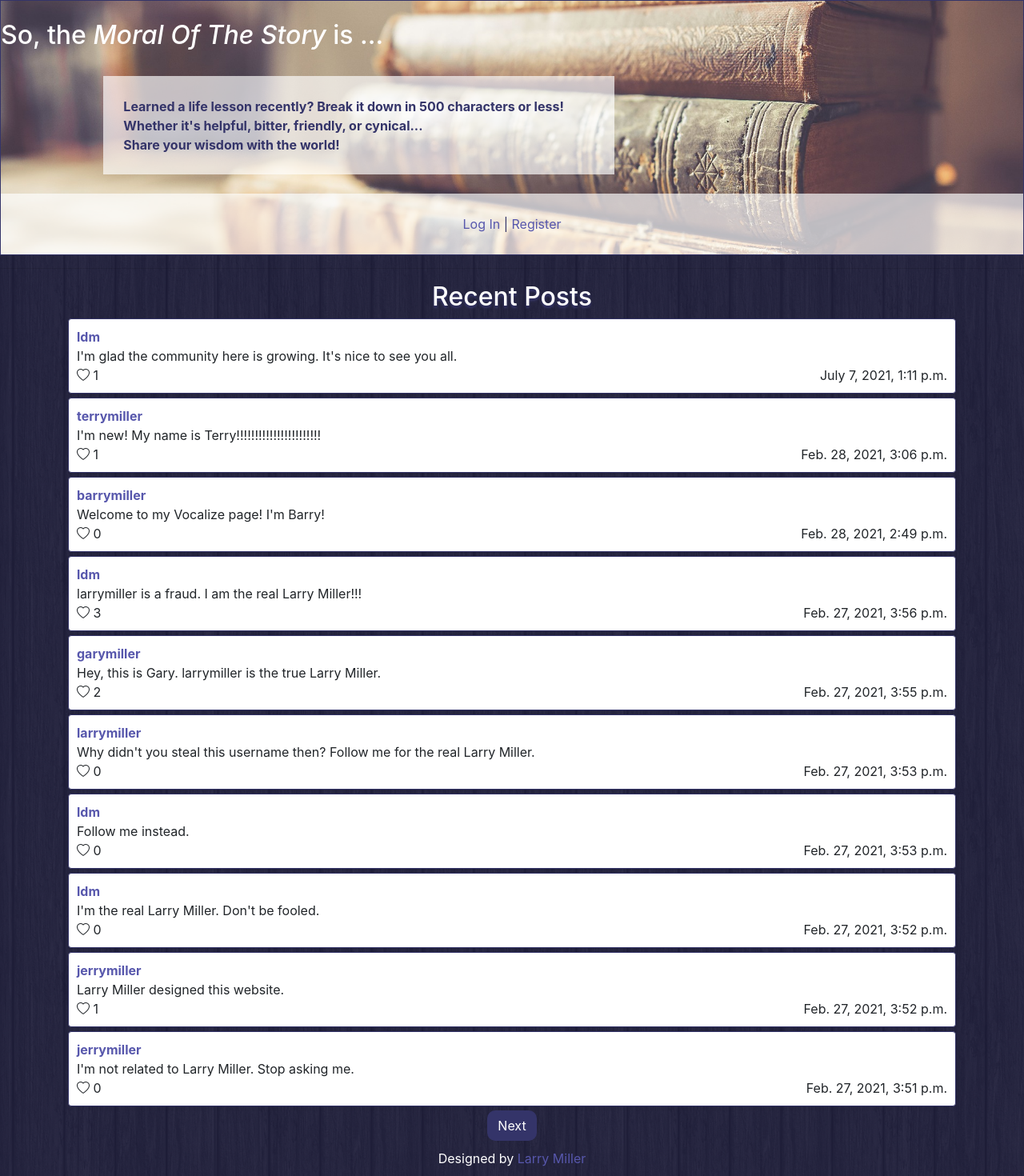
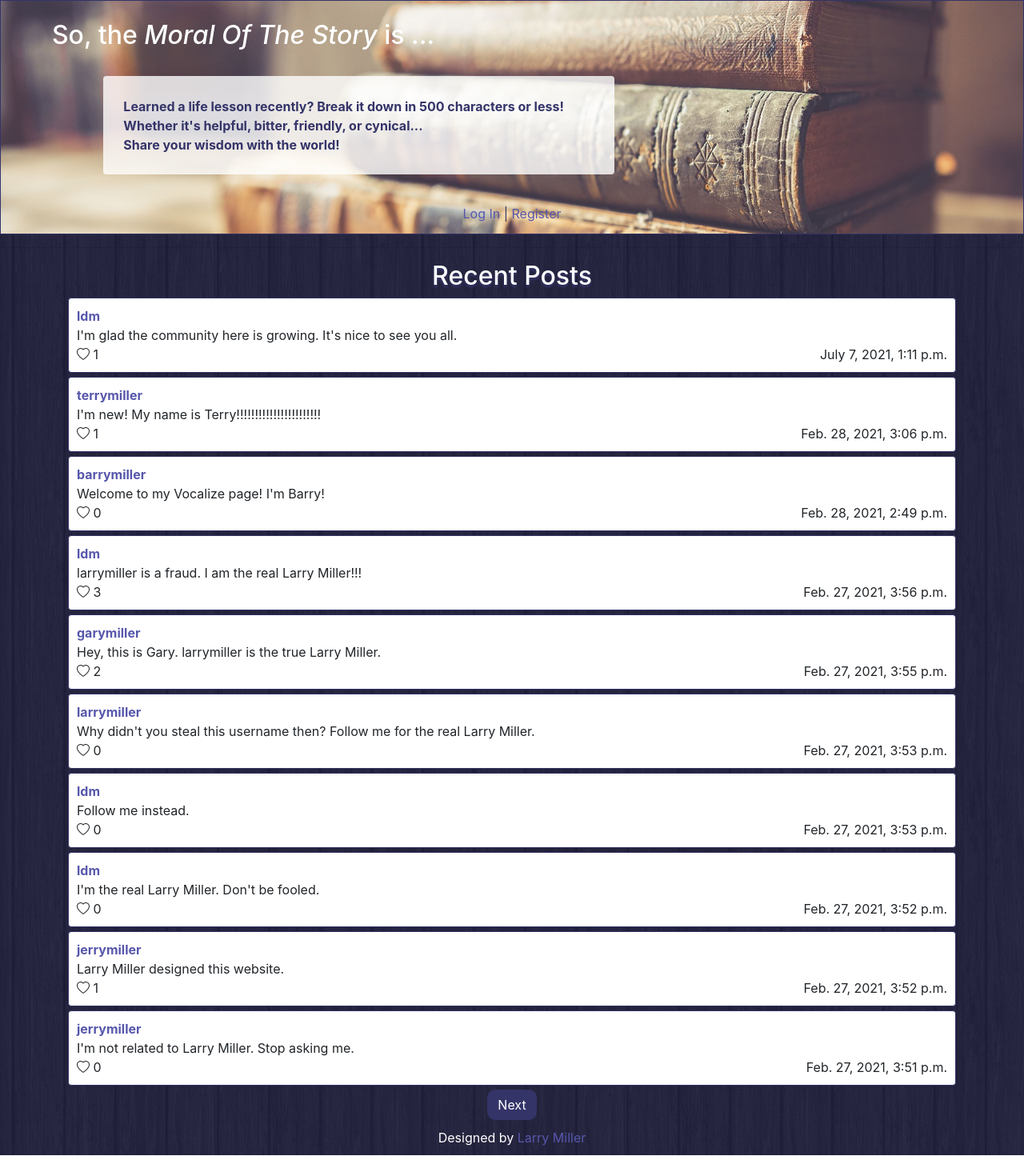
Before and after one commit to larrymillerprogramming/moralofthestory, a Django app: page / in a window 1280 px wide. Shown: the part 56-1526 px from the top of the page at 80% size. After the commit the page ends 1500 px from the top, so only its background shows below. Run offline with Django 3.2, Linux system fonts and the light colour scheme; data comes from the database, SQL or seed files in the repository; some libraries are stand-ins or nearby versions.

Commit message:
update banner and scrollbar css

```diff
--- a/network/static/network/styles.css
+++ b/network/static/network/styles.css
@@ -64,14 +64,15 @@ a:focus {
 
 .bannerfooter {
     color: #343469;
-    background-color: #ffffffaa;
-    padding: 2%;
+    background-color: ffffffcc;
+    padding: 1%;
 }
 
 .bannerblurb {
     color: #343469;
     font-weight: bold;
-    background-color: #ffffffaa;
+    background-color: #ffffffcc;
+    border-radius: 4px;
     padding: 2%;
     margin-left: 10%;
     width: 50%;
@@ -137,13 +138,13 @@ textarea {
 }
 
 ::-webkit-scrollbar {
-    width: 10px;
+    width: 5px;
 }
 
 ::-webkit-scrollbar-track {
-    background-image: linear-gradient(#5757ac, #ffffff);
+    background-color: #343469;
 }
 
 ::-webkit-scrollbar-thumb {
-    background: #343469;
+    background: #ffffff;
 }
--- a/network/templates/network/index.html
+++ b/network/templates/network/index.html
@@ -15,7 +15,9 @@
     {% else %}
         <div class="bannerbox">
             <br>
-            <h2 style="text-align: left;">So, the <i>Moral Of The Story</i> is ...</h2>
+            <div style="margin-left: 5%">
+                <h2 style="text-align: left;">So, the <i>Moral Of The Story</i> is ...</h2>
+            </div>
             <br>
             <p class="bannerblurb">
                 Learned a life lesson recently? Break it down in 500 characters or less!<br>
```
